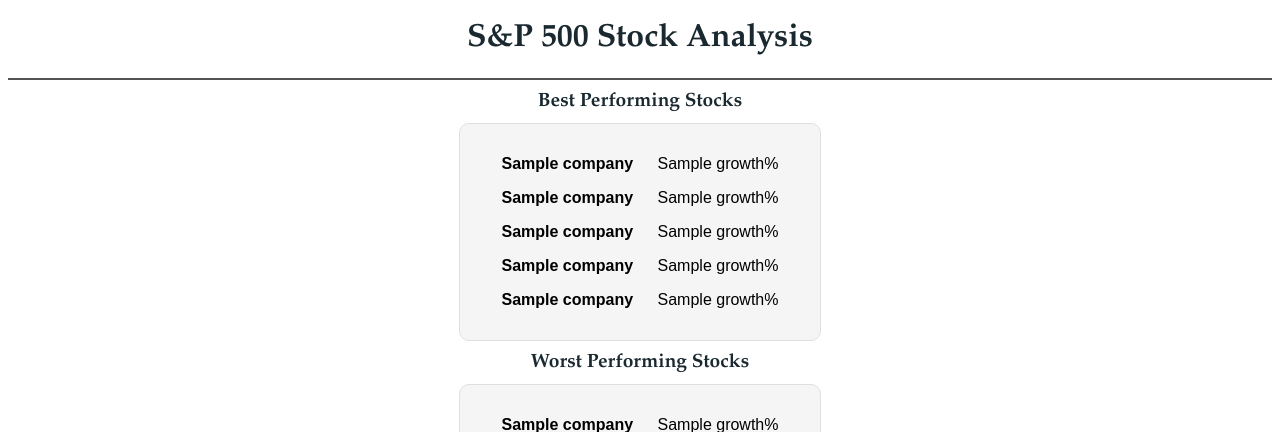
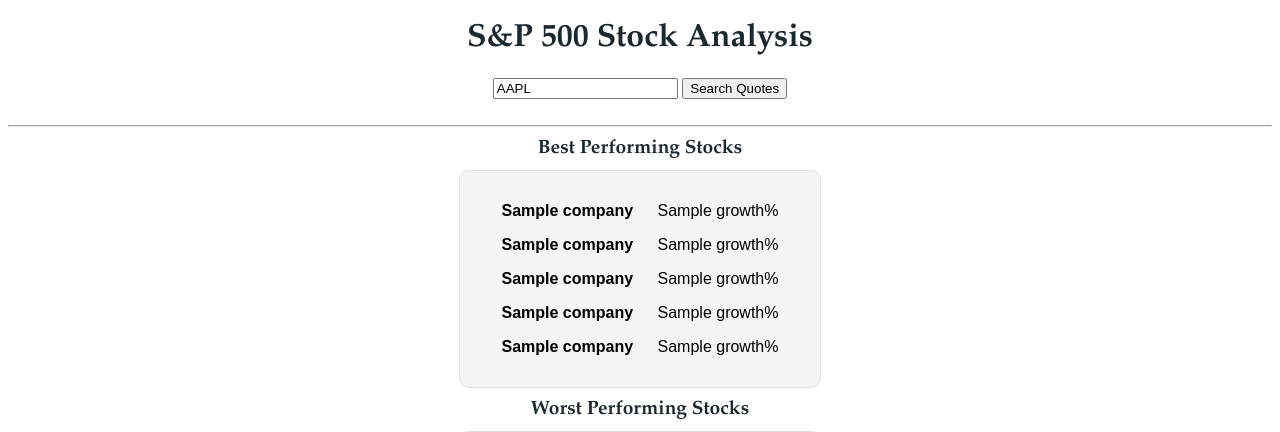
Before and after one commit to MikeStrenk/Stock-Grabber, a Flask app: template templates/index.html in a window 1280 px wide. Shown: the top 432 px of the page. Run offline with Flask 2, Linux system fonts and the light colour scheme; the template is opened without the code that fills it: most values are stand-ins (such as "Sample title", 1, 10 or a date in 2020); some libraries are stand-ins or nearby versions.

Commit message:
Added search function

```diff
--- a/app.py
+++ b/app.py
@@ -1,11 +1,14 @@
 #!flask/bin/python
 from datetime import datetime
-from flask import Flask, jsonify, abort, request, render_template
+from flask import Flask, jsonify, abort, request, render_template, redirect
 from flask_pymongo import PyMongo
 import os
 from pymongo import MongoClient
 
+
 conn_string_mongo = os.environ.get('conn_string_mongo')
+
+# from connstring import conn_string_mongo
 
 app = Flask(__name__)
 
@@ -63,6 +66,12 @@
                            )
 
 
+@app.route('/', methods=['POST'])
+def test():
+    text = request.form['search']
+    return redirect('/'+text)
+
+
 @app.route('/<ticker>')
 def ticker_search(ticker):
     date_obj = stockData.find({},
@@ -81,12 +90,7 @@
                                      'quote price': 1,
                                      'growth': 1})
 
-    return str(stock_data)
-
-
-@app.route('/test')
-def test():
-    return "test page"
+    return jsonify(stock_data)
 
 
 if __name__ == '__main__':
--- a/static/styles.css
+++ b/static/styles.css
@@ -4,8 +4,18 @@
 h1              { text-align: center; padding: 10px; }
 h2              { font-size: 1.2em; }
 
-.center {
-    border-bottom: 2px solid #535353;
+.top {
+  margin-left: auto;
+  margin-right: auto;
+  text-align:center;
+}
+
+.search {
+  margin-left: auto;
+  margin-right: auto;
+  float: right;
+  display: inline;
+  vertical-align: middle;
 }
 
 .graph {
--- a/templates/index.html
+++ b/templates/index.html
@@ -6,11 +6,20 @@
   <meta name="viewport" content="width=device-width, initial-scale=1.0">
   <link rel="stylesheet" type="text/css" href="{{ url_for('static',filename='styles.css') }}">
 </head>
-
 <body>
-  <div class="center">
-    <h1>S&P 500 Stock Analysis</h1>
+  <div class='top'>
+    <div>
+      <h1>S&P 500 Stock Analysis</h1>
+    </div>
+    <div>
+      <form method="post">
+        <input type="text" name="search" value="AAPL">
+        <input type="submit" value="Search Quotes"></input>
+      </form>
+    </div>
   </div>
+  <br>
+  <hr>
 
   <h2>Best Performing Stocks</h2>
 
```
